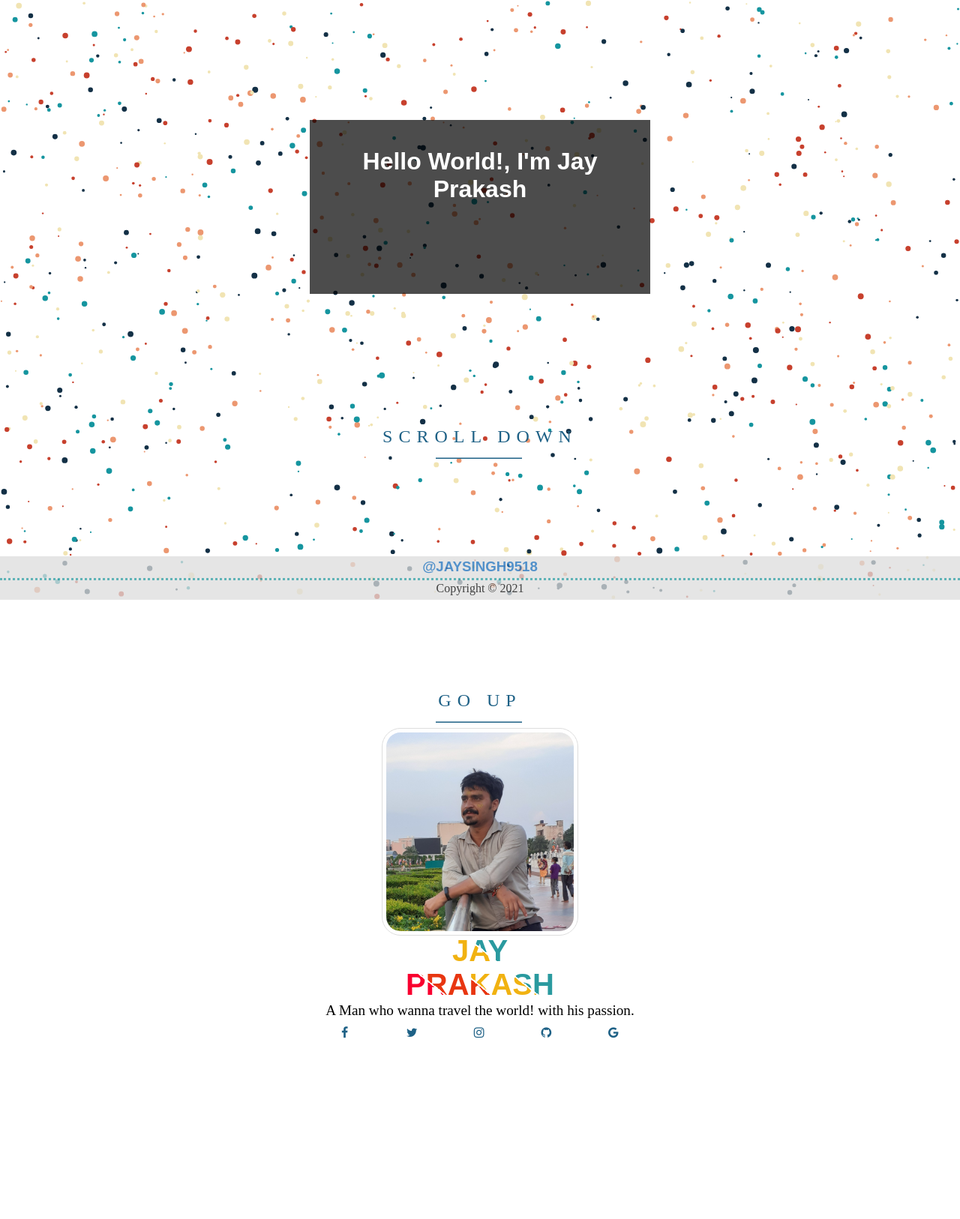
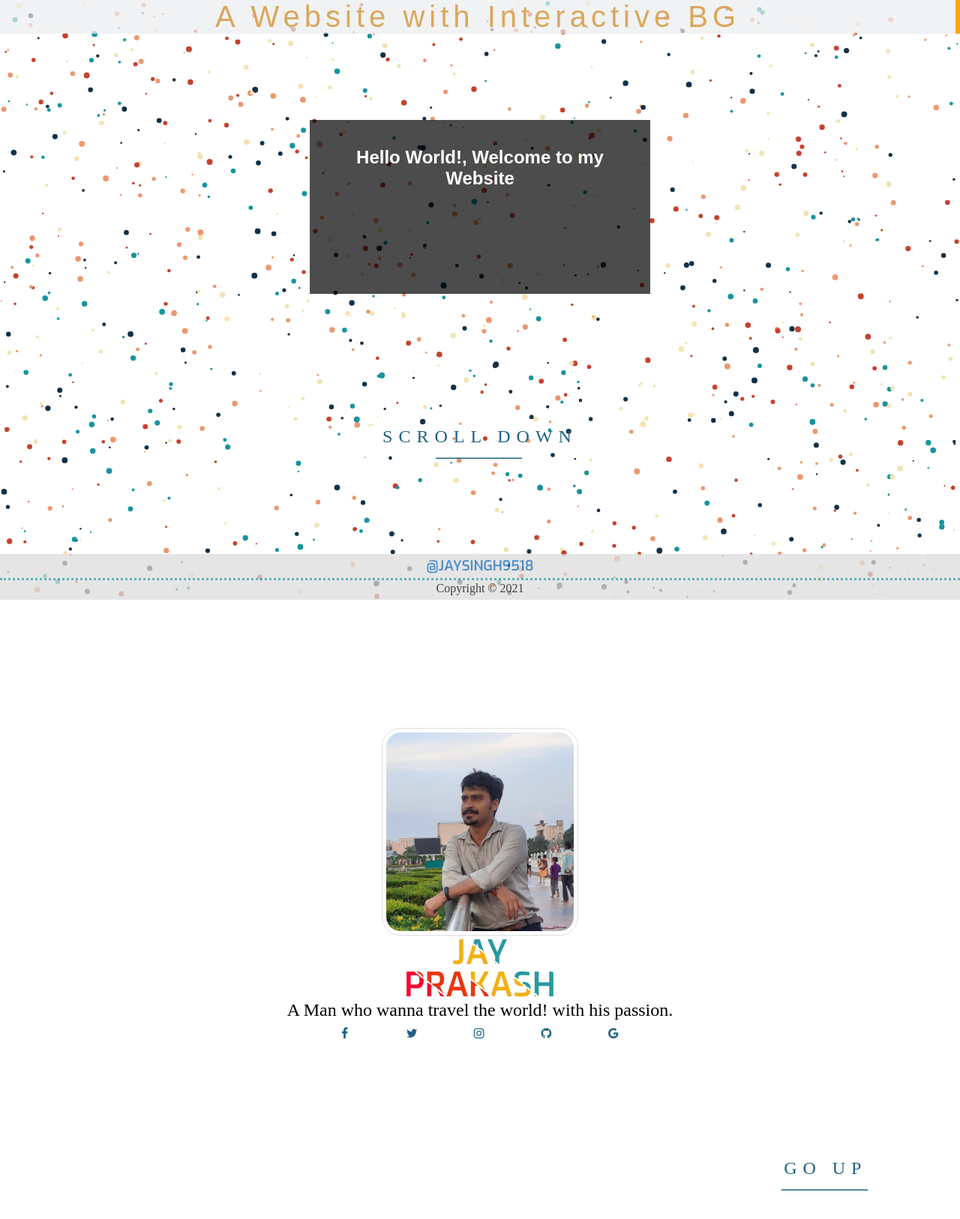
Before and after one commit to jaysingh9518/web-canvas-bg, a plain HTML site: page index.html in a window 1280 px wide. Shown: the whole page at 75% size. Drawn offline with nearby package versions, Linux system fonts and the light colour scheme; a web font is replaced by a local one.

Commit message:
second commit

```diff
--- a/css/style.css
+++ b/css/style.css
@@ -1,8 +1,11 @@
+@import url('https://fonts.googleapis.com/css2?family=Praise&display=swap');
+@import url('https://fonts.googleapis.com/css2?family=Exo:wght@600&display=swap');
+
 canvas{
-    position: fixed;
-    left: 0rem;
-    top: 0rem;
-    z-index: -1;
+  position: fixed;
+  left: 0rem;
+  top: 0rem;
+  z-index: -1;
 }
 
 body{
@@ -14,9 +17,46 @@ body{
   max-height: 100vh;
 }
 
+header {
+  position: fixed;
+  display: block;
+  text-align: center;
+  width: 100%;
+  margin-top: 0%;
+  margin-right: 0%;
+  margin-bottom: 0%;
+  margin-left: 0%;
+  color: rgb(218, 167, 92);
+  background-color: rgba(236, 237, 238, 0.7);
+}
+
+header h1{
+  font-size: 2.5rem;
+  font-family: "Praise", sans-serif;
+  font-weight: 400;
+  overflow: hidden; /* Ensures the content is not revealed until the animation */
+  border-right: .15em solid orange; /* The typwriter cursor */
+  white-space: nowrap; /* Keeps the content on a single line */
+  margin: 0 auto; /* Gives that scrolling effect as the typing happens */
+  letter-spacing: .15em; /* Adjust as needed */
+  animation:
+    typing 3.5s steps(40, end),
+    blink-caret .75s step-end infinite;
+}
+
+/* The typing effect */
+@keyframes typing {
+  from { width: 0 }
+  to { width: 50% }
+}
+
+/* The typewriter cursor effect */
+@keyframes blink-caret {
+  from, to { border-color: transparent }
+  50% { border-color: orange; }
+}
+
 #up-main{
-  /* margin-left: 10%; */
-  /* margin-right: 10%; */
   width: 80%;
   margin: auto;
   float: none;
@@ -24,8 +64,6 @@ body{
 }
 
 #down-main{
-  /* margin-left: 10%; */
-  /* margin-right: 10%; */
   width: 80%;
   margin: auto;
   float: none;
@@ -33,7 +71,6 @@ body{
 }
 
 #down-main img{
-  float: center;;
   border: 1px solid #ddd;
   border-radius: 25px;
   padding: 5px;
@@ -41,19 +78,6 @@ body{
   position: inherit;
   display: block;
   /* place-items: center; */
-}
-
-#down-main h1{
-  font-size: 2.5em;
-  text-align: center;
-  /* width: 20%; */
-  /* margin: 2vw 39vw 2vw 39vw; */
-}
-
-#down-main p {
-  font-size: 1.2em;
-  text-align: center;
-  /* margin: auto; */
 }
 
 .data-box{
@@ -73,7 +97,7 @@ body{
 }
 
 .p-6{
-    padding: 1rem;
+  padding: 1rem;
 }
 
 .wrapper{
@@ -97,8 +121,8 @@ body{
   font-family: 'Arsenal', sans-serif;
   color: #fff;
   text-align: center;
-  width:  20rem;
-  height: 1rem;
+  width:  20vw;
+  height: 1vw;
 }
 
 .button {
@@ -122,7 +146,9 @@ body{
   margin-left: auto;
   margin-right: auto;
   position: relative;
-  top: 2%;
+  top: 80%;
+  left: 45%;
+  bottom: 0%;
   transform: translateY(-50%);
   width: 20rem;
 }
@@ -198,14 +224,17 @@ a{
   margin-bottom: 1rem;
 }
 
-.main-div h1 {
+.main-div h2 {
+  font-size: 2.8rem;
+  text-align: center;
   font-family: "Exo", sans-serif;
-  font-size: 1vw;
+  /* font-size: 1vw; */
+  line-height: 95%;
   font-weight: 600;
   width: -webkit-min-content;
   width: -moz-min-content;
   width: min-content;
-  margin-top: -0.15%;
+  margin-top: 0.25%;
   margin-right: auto;
   margin-bottom: -0.65%;
   margin-left: auto;
@@ -226,7 +255,9 @@ a{
 }
 
 .main-div p {
-  margin-top: 0.75%;
+  font-size: 1.5rem;
+  text-align: center;
+  margin-top: 0.55%;
 }
 
 #social-links{
@@ -234,7 +265,7 @@ a{
   place-items: center;
   margin-left: 28%;
   margin-right: 30%;
-  margin-top: -4%;
+  margin-top: -4.5%;
   margin-bottom: 0%;
   /* margin: 0%; */
   width: 60%;
--- a/index.html
+++ b/index.html
@@ -13,13 +13,18 @@
   <meta name="viewport" content="width=device-width, initial-scale=1">
 </head>
 <body>
+  <header >
+    <div>
+      <h1>A Website with Interactive BG</h1>
+    </div>
+  </header>
 
   <canvas id="myCanvas"></canvas>
 
-  <div id="up-main">
+  <section id="up-main">
     <div id="intro" class="data-box bg-black-transparent w-92 p-6">
       <div id="content">
-        <h1 id="fade1">Hello World!, I'm Jay Prakash</h1>
+        <h2 id="fade1">Hello World!, Welcome to my Website</h2>
         <h3 id="fade2">Scroll down to learn more about me</h3>
         <p id="fade3">make sure to have fun while you're at it.</p>
       </div>
@@ -30,17 +35,18 @@
       </svg>
       <div class="text"><a href="#down-main">SCROLL DOWN</a></div>
     </div>
-  </div>
-  <div id="down-main">
+  </section>
+
+  <section id="down-main">
     <div class="button2">
       <svg height="60" width="320" xmlns="http://www.w3.org/2000/svg">
         <rect class="shape" height="60" width="320" />
       </svg>
-      <div class="text"><a href="#up-main">GO UP</a></div>
+      <div class="text"><a accesskey="h" href="#up-main">GO UP</a></div>
     </div>
     <div class="main-div">
       <img src="img/profilepic.jpg" alt="Profile Pic" width="250px">
-      <h1>Jay Prakash</h1>
+      <h2>Jay Prakash</h2>
       <p>A Man who wanna travel the world! with his passion.</p>
       <div id="social-links">
         <a class="fa fa-facebook" data-title="facebook.com/jaysingh9518" href="http://facebook.com/jaysingh9518" target="_blank"></a>
@@ -50,16 +56,16 @@
         <a class="fa fa-google" data-title="jaysingh9518@gmail.com" href="mailto:jaysingh9518@gmail.com"></a>
       </div>
     </div>
-  </div>
-  <div class="footer">
+  </section>
+
+  <footer class="footer">
     <div>
       <h3>@jaysingh9518</h3><hr>
       <p>Copyright &copy; 2021 </p>
     </div>
-  </div>
+  </footer>
 
   <script src="js/interactive.js"></script>
 
-
 </body>
 </html>
```
